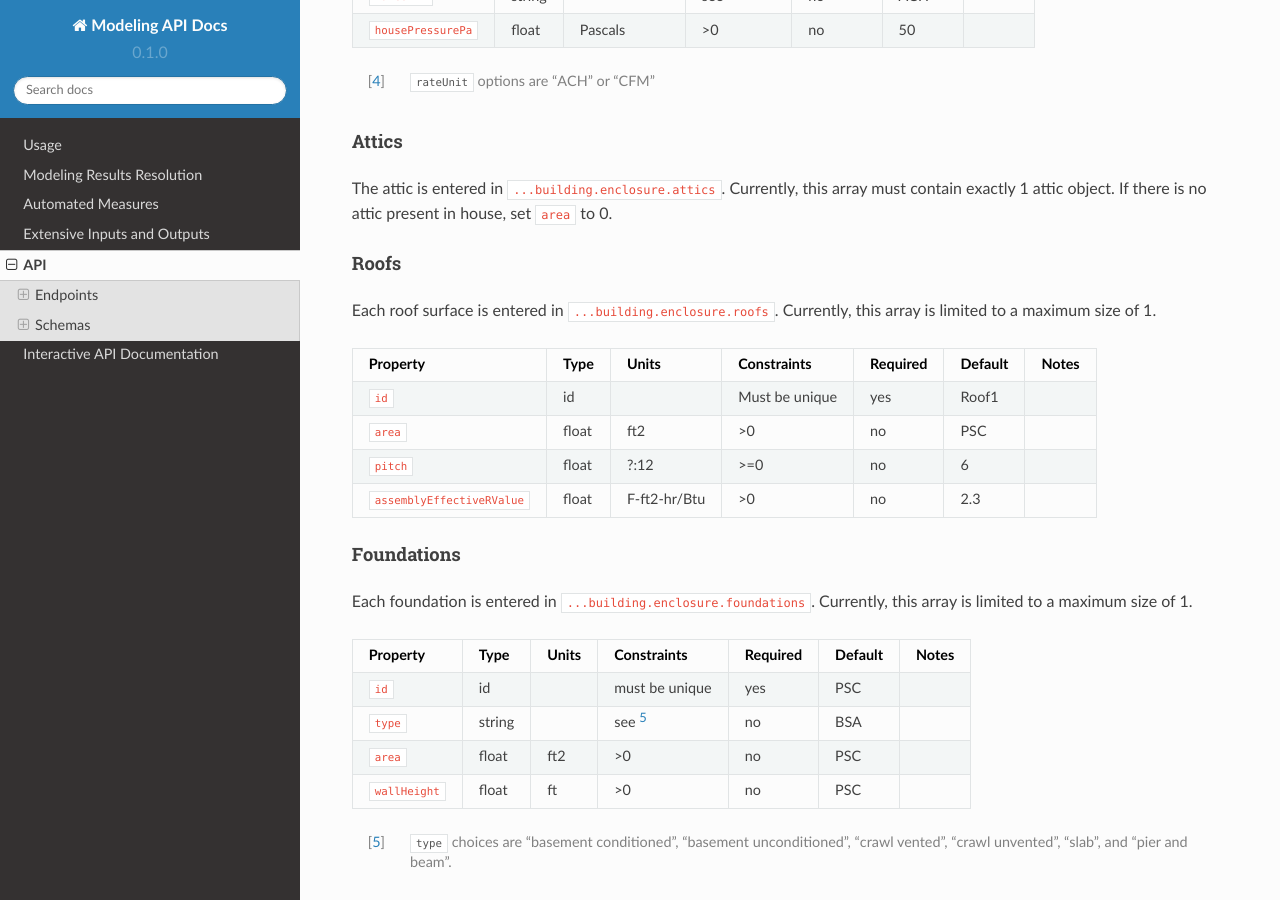
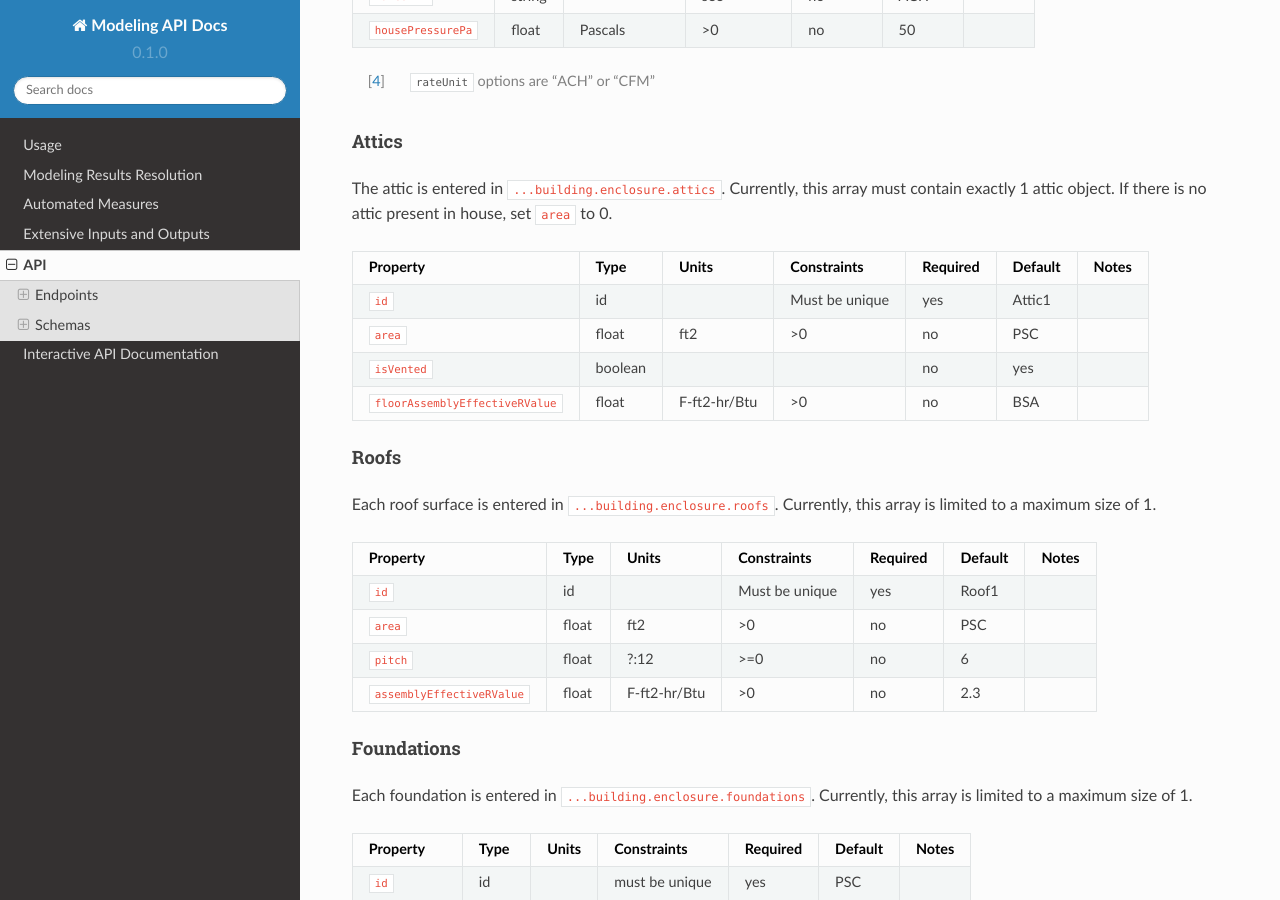
Before and after one commit to RadiantLabs/modeling-api-docs, a Sphinx documentation site: the page built from docs/source/api.rst, in a window 1280 px wide and 900 px high, scrolled down 3766 px. Built offline with Sphinx 7.4.7 and the Read the Docs theme 2.0.0, drawn with Linux system fonts in a browser that asks for light colours; some of the changed lines change nothing that is shown.

Commit message:
Apply fixes to solve Sphinx warnings

```diff
--- a/docs/source/api.rst
+++ b/docs/source/api.rst
@@ -87,7 +87,7 @@ Property                           Type     Units             Constraints     Re
 
 .. [#] ``fuel`` choices are "electricity", "natural gas", "fuel oil", "propane", "coal", "wood", and "wood pellets".
 
-.. _automated_measures:
+.. _schema_automated_measures:
 
 Automated Measures
 ******************
@@ -193,9 +193,9 @@ The attic is entered in ``...building.enclosure.attics``. Currently, this array
 Property                           Type     Units             Constraints     Required  Default             Notes
 =================================  =======  ================  ==============  ========  ==================  ==============================================
 ``id``                             id                         Must be unique  yes       Attic1
-``area``                           float   ft2                >0              no        PSC
+``area``                           float    ft2               >0              no        PSC
 ``isVented``                       boolean                                    no        yes
-``floorAssemblyEffectiveRValue``   float   F-ft2-hr/Btu       >0              no        BSA
+``floorAssemblyEffectiveRValue``   float    F-ft2-hr/Btu      >0              no        BSA
 =================================  =======  ================  ==============  ========  ==================  ==============================================
 
 Roofs
@@ -405,7 +405,7 @@ Property                           Type     Units                       Constrai
 .. [#] Required when ``backupSystem.systemType`` is "separate".
 
 HVAC Air Distribution Systems
-~~~~~~~~~~~~~~~~~~~~~~~~~
+~~~~~~~~~~~~~~~~~~~~~~~~~~~~~
 
 Each separate air distribution system can be entered in ``...building.systems.hvac.hvacDistributionSystems.airDistributionSystems``.
 
--- a/docs/source/automated_measures.rst
+++ b/docs/source/automated_measures.rst
@@ -82,7 +82,7 @@ Operations on the existing cooling systems are entered in ``automatedMeasures.ex
   .. [#] The ``adjust`` object is required if ``action`` is set to ``adjust``.
   .. [#] Defaults to ``[]`` if not provided.
 
-  .. note::
+.. note::
 
   If ``action`` = "remove" and the existing cooling system is a heat pump, then the existing heating system will also be removed. This is based on the assumption that the ``newHeatPump`` will serve both loads.
 
@@ -224,6 +224,7 @@ Characteristics of a new water heating system can be entered in ``automatedMeasu
 
   .. [#] systemType choices are "storage water heater", "instantaneous water heater", and "heat pump water heater"
   .. [#] efficiencyClass choices are "standard" or "premium"
+  .. [#]
 
 
 Assumptions for ``efficiencyClass``:
```
